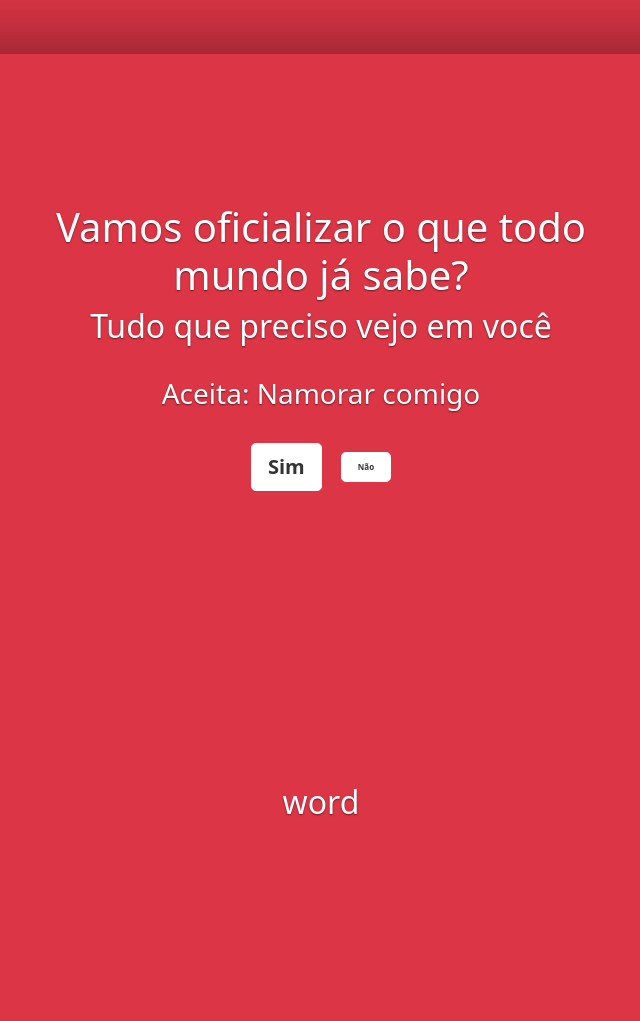
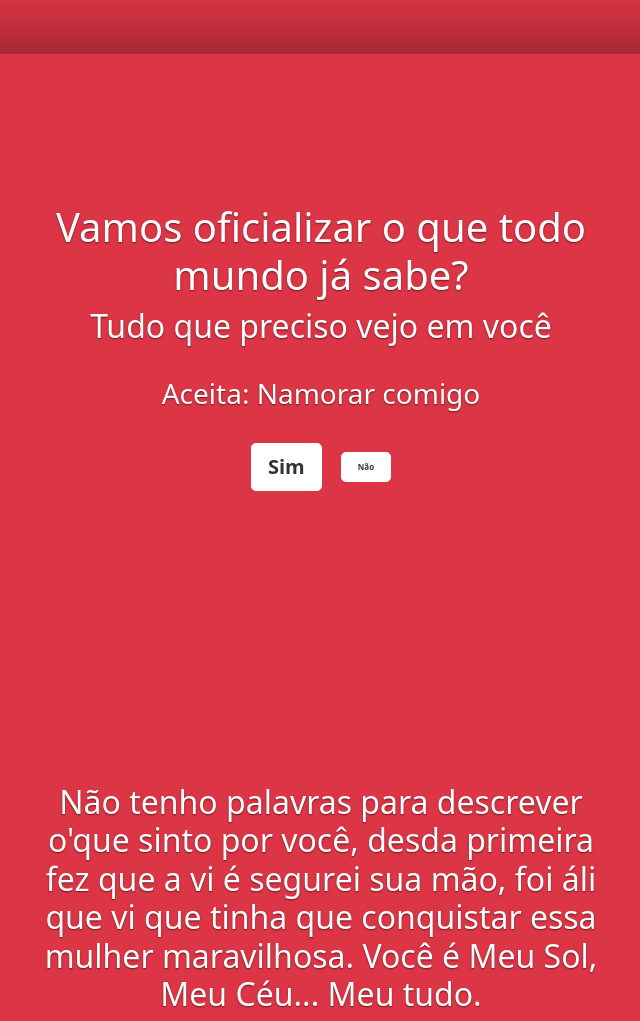
Before and after one commit to MarlonWillis/VastiPaes, a plain HTML site: page index.html in a window 1280 px wide. Shown: the part 746-1767 px from the top of the page, without its empty margins (319-959 px from the left). Before the commit the page ends 1569 px from the top, so only its background shows below. Drawn offline with nearby package versions, Linux system fonts and the light colour scheme.

Commit message:
Update index.html

```diff
--- a/index.html
+++ b/index.html
@@ -65,12 +65,11 @@
 
   </div>
   <div class="aceitar" id="#aceitar">
-
+  <h2>Não tenho palavras para descrever o'que sinto por você, desda primeira fez que a vi é segurei sua mão, foi áli que vi que tinha que conquistar essa mulher maravilhosa. Você é Meu Sol, Meu Céu... Meu tudo.
 
 </div>
 </div>
   </main>
-<h2>word</h2>
   <footer class="mt-auto text-white-50">
   </footer>
 </div>
```
